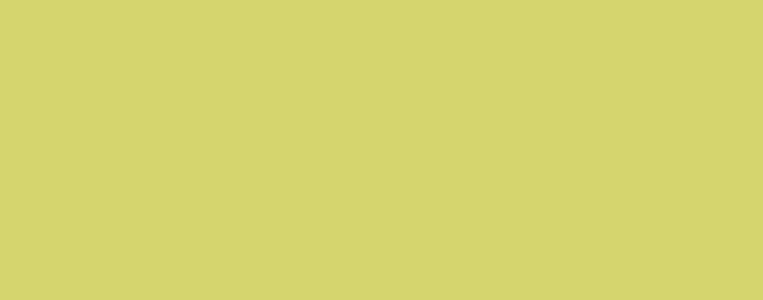
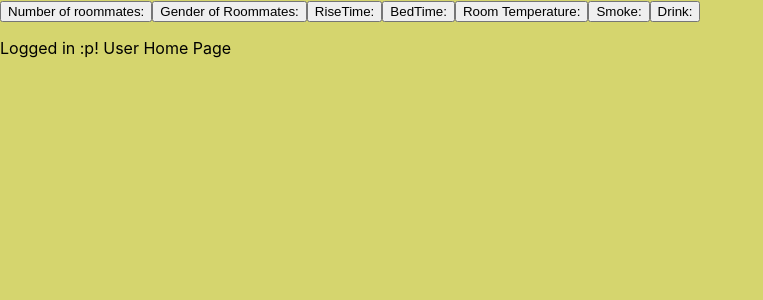
Before and after one commit to Rumeez/Rumeez, a React (Create React App) app: page /pages/User_Home_page in a window 1280 px wide. Before the commit this address had no page. Shown: the top 300 px of the page, without its empty margins (0-763 px from the left). Built offline with nearby package versions, Linux system fonts and the light colour scheme.

Commit message:
Displays User_Home_Page with other user prof data  Please enter the commit message for your changes. Lines starting

```diff
--- a/src/App.tsx
+++ b/src/App.tsx
@@ -20,24 +20,6 @@ import { User_Home_Page } from './pages/User_Home_page';
   //  *NOTE: Will handle fetching data from backend to verify
   //         entered user credentials.
 
-/* FIX Required: Figure Out How to define this outside of App Parent
-                  component*/
-
-//*/
-
-/*function login_button_valid() {
-  return (
-    <Link to="/pages/User_Home_Page">
-          <button> </button>
-    </Link>
-
-    interface LoginClickProps {
-  onClick: () => void;
-  children: React.ReactNode; // Include children prop
-}
-
-  );
-}*/
 
 interface LoginValidProps {
   event_login_click: () => void
@@ -45,7 +27,7 @@ interface LoginValidProps {
 
 const LoginIsValid: React.FC<LoginValidProps> = ({event_login_click}) => {
   return (
-    <Link to="page/User_Home_page">
+    <Link to="pages/User_Home_page">
         <button onClick={event_login_click}> Login</button>
     </Link>
   );
@@ -117,7 +99,8 @@ const Login: React.FC<AppProps> = (
     return true; // Placeholder, replace with actual validation logic
   };
 
-      //Return for Login Button
+  //Return for Login Button
+      //Display login User_Home_Page when valid login
   if(accessLogin_status()) {
       return(
           <div>
@@ -129,6 +112,7 @@ const Login: React.FC<AppProps> = (
           </div>
         );
       }
+          //Display login User_Home_Page when valid login
       else {
         return(
             <div>
@@ -203,14 +187,14 @@ function App () {
     //Tracks click status of user's login and logout status
   const [login_status, setLogin_status] = useState(false);
     //Tracks how many times, if ever, the user has clicked the login button
-  let trackLoginClicks = false;
+  const [trackLoginClicks, setTrackLoginClicks] = useState(false);
 
     //Mutator Functions
   function changeUsername_entry(value: string): void { setUsername_entry(value)};
   function changePassword_entry(value: string): void { setPassword_entry(value)};
   function change_to_LoggedIn(): void { setLogin_status(true)};
   function change_to_LoggedOut(): void { setLogin_status(false)};
-  function change_trackClicks(): void { trackLoginClicks = true}
+  function change_trackClicks(): void { setTrackLoginClicks(true)}
 
     //Accessor Function
   function retLogin_entry():string { return username_entry }
@@ -265,7 +249,7 @@ function App () {
 
               /> } />
           <Route path="/userInfo" element={<UserInfo />} />
-
+          <Route path="/pages/User_Home_page" element={<User_Home_Page />} />
           {/* Other routes go here */}
         </Routes>
       </div>
--- a/src/pages/User_Home_page.tsx
+++ b/src/pages/User_Home_page.tsx
@@ -1,11 +1,76 @@
 import React from 'react';
 
-export function User_Home_Page(): JSX.Element {
-  return(
+interface User_Info {
+      //Number of roommates
+    roommates: number
+      //Room mate gender
+    genderOfRoomate: string
+    smoking: boolean
+    drinking: boolean
+    riseTime: string
+    sleepTime: string
+    temp: string
+}
+
+interface User_data_props {
+  user_data: number | boolean | string
+  label: string
+}
+const User_Info_Button: React.FC<User_data_props> = ({user_data, label}) => {
+
+    //Converts User_Info data to string format
+  function handleDataConversion(value: number | boolean | string) {
+      if(typeof value !== 'string') {
+              //returns parameter in string format
+          return JSON.stringify(value);
+      }
+
+      return value;
+  }
+
+   // Intermediary function to handle the event and pass value to handleDataConversion
+  const handleClick = () => {
+    const convertedValue = handleDataConversion(user_data);
+    // Do something with the convertedValue, e.g., log it
+    console.log(convertedValue);
+  };
+
+    return(
+      <button onClick={handleClick}>
+          {label}
+      </button>
+    );
+}
+
+export function User_Home_Page() {
+
+  //Prototype to fill params until can figure out
+      // how to fill in the params with backend data
+      // retrieval
+  const userInfo: User_Info = {
+    roommates: 2,
+    genderOfRoomate: "male",
+    smoking: true,
+    drinking: false,
+    riseTime: "7 AM",
+    sleepTime: "11 PM",
+    temp: "warm"
+  };
+
+  return (
     <div>
+      <User_Info_Button user_data={userInfo.roommates} label="Number of roommates: " />
+      <User_Info_Button user_data={userInfo.genderOfRoomate} label="Gender of Roommates: " />
+      <User_Info_Button user_data={userInfo.riseTime} label="RiseTime: " />
+      <User_Info_Button user_data={userInfo.sleepTime} label="BedTime: " />
+      <User_Info_Button user_data={userInfo.temp} label="Room Temperature: " />
+      <User_Info_Button user_data={userInfo.smoking} label="Smoke: " />
+      <User_Info_Button user_data={userInfo.drinking} label="Drink: " />
+      {/*TODO: figure out how to make drop down for top three room choices*/}
+
       <p> Logged in :p! User Home Page</p>
     </div>
-  )
+  );
 }
 
 /*
--- a/src/userInfo.tsx
+++ b/src/userInfo.tsx
@@ -1,5 +1,7 @@
 import React, { useState, ChangeEvent } from 'react';
 import { Link } from 'react-router-dom';
+
+
 
 function UserInfo() {
   const [name, setName] = useState('');
```
